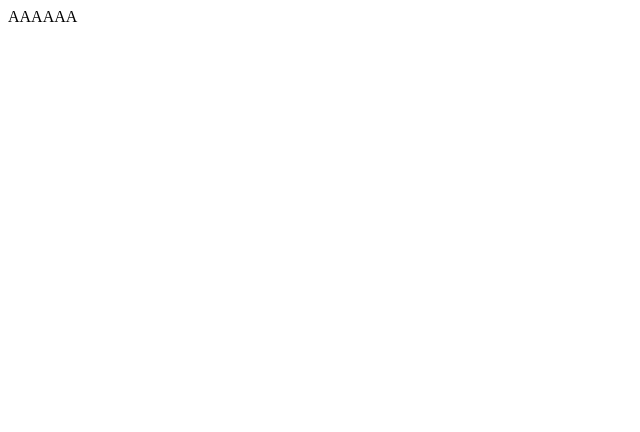
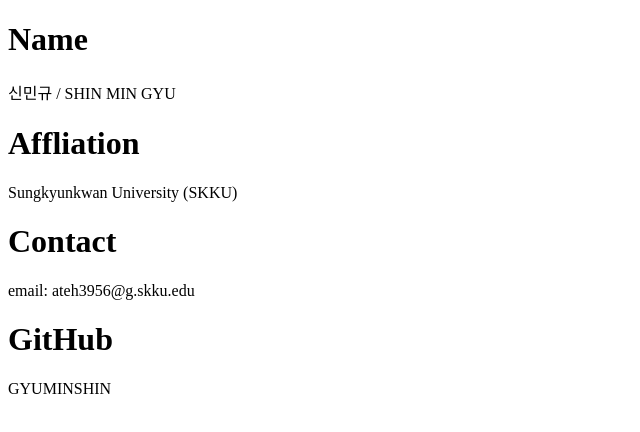
Before and after one commit to GYUMINSHIN/ossp-myProfile, a plain HTML site: page index.html in a window 1280 px wide. Shown: the whole page, without its empty margins (0-640 px from the left). Drawn offline with Linux system fonts and the light colour scheme.

Commit message:
feat: personal info

```diff
--- a/index.html
+++ b/index.html
@@ -7,6 +7,15 @@
 	<title>SHINMINGYU</title>
 </head>
 <body>
-	AAAAAA
+	<div>
+		<h1>Name</h1>
+		<text>신민규 / SHIN MIN GYU</text>
+		<h1>Affliation</h1>
+		<text>Sungkyunkwan University (SKKU)</text>
+		<h1>Contact</h1>
+		<text>email: ateh3956@g.skku.edu</text>
+		<h1>GitHub</h1>
+		<text>GYUMINSHIN</text>
+	</div>
 </body>
 </html>
```
